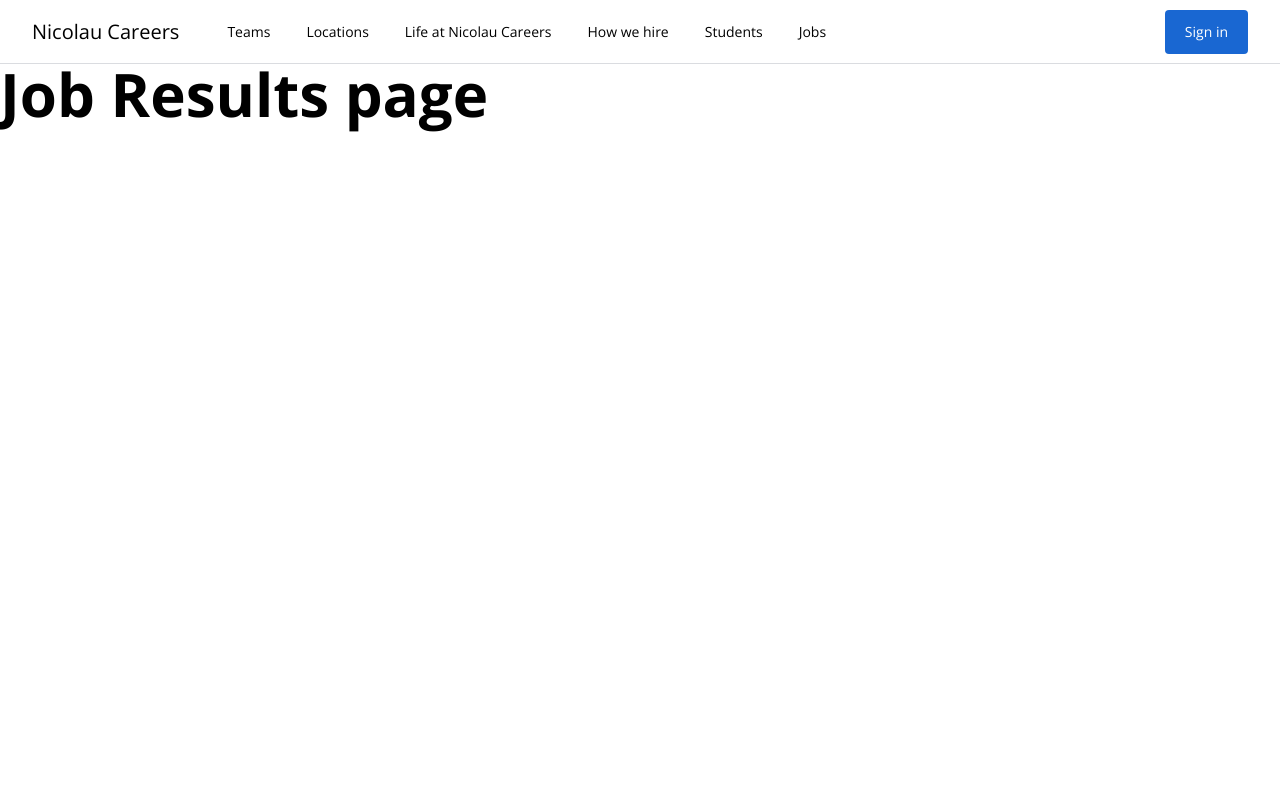
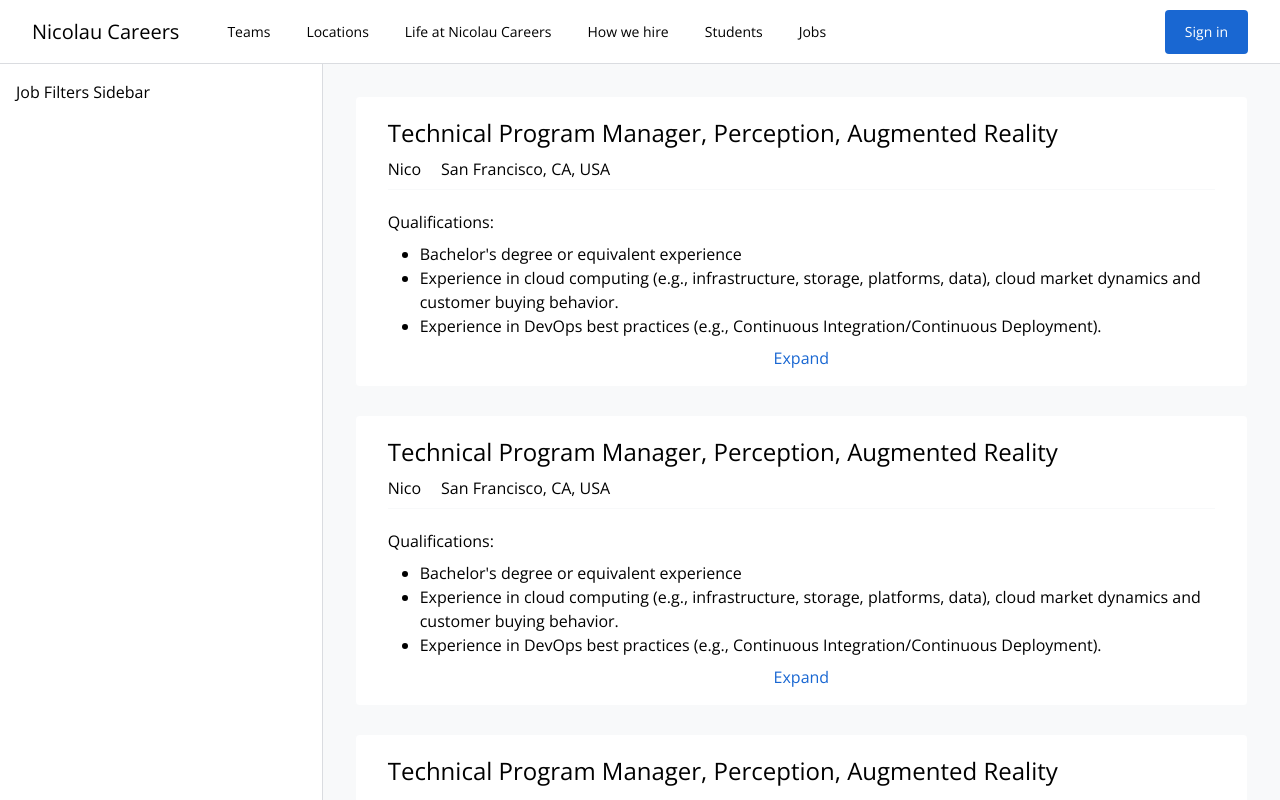
Before and after one commit to Rafael-Nicolau/job-search-revisited, a Vue app: page /#/jobs/results in a window 1280 px wide. Shown: the top 800 px of the page. Built offline with nearby package versions, Linux system fonts and the light colour scheme.

Commit message:
Add JobListing and JobListings misc config

```diff
--- /dev/null
+++ b/src/components/JobResults/JobFilterSidebar/JobFiltersSidebar.vue
@@ -0,0 +1,13 @@
+<template>
+  <div
+    class="flex w-96 flex-col border-r border-solid border-brand-gray-1 bg-white p-4"
+  >
+    Job Filters Sidebar
+  </div>
+</template>
+
+<script>
+export default {
+  name: 'JobFiltersSidebar',
+};
+</script>
--- /dev/null
+++ b/src/components/JobResults/JobListing.vue
@@ -0,0 +1,56 @@
+<template>
+  <li class="mb-7">
+    <router-link
+      to="/jobs/results/1"
+      class="mx-auto block rounded border border-solid border-brand-gray-2 bg-white hover:shadow-gray"
+    >
+      <div class="mx-8 border-b border-solid border-brand-gray-2 pt-5 pb-2">
+        <h2 class="mb-2 text-2xl">
+          Technical Program Manager, Perception, Augmented Reality
+        </h2>
+
+        <div class="flex flex-row align-middle">
+          <div class="mr-5">
+            <span>Nico</span>
+          </div>
+
+          <div>
+            <span>San Francisco, CA, USA</span>
+          </div>
+        </div>
+      </div>
+
+      <div class="px-8 py-4">
+        <div>
+          <h3 class="mt-1 mb-2">Qualifications:</h3>
+          <div>
+            <ul class="list-disc pl-8">
+              <li>Bachelor's degree or equivalent experience</li>
+              <li>
+                Experience in cloud computing (e.g., infrastructure, storage,
+                platforms, data), cloud market dynamics and customer buying
+                behavior.
+              </li>
+              <li>
+                Experience in DevOps best practices (e.g., Continuous
+                Integration/Continuous Deployment).
+              </li>
+            </ul>
+          </div>
+        </div>
+
+        <div class="mt-2 text-center">
+          <router-link to="/jobs/results/1" class="text-brand-blue-1"
+            >Expand</router-link
+          >
+        </div>
+      </div>
+    </router-link>
+  </li>
+</template>
+
+<script>
+export default {
+  name: 'JobListing',
+};
+</script>
--- /dev/null
+++ b/src/components/JobResults/JobListings.vue
@@ -0,0 +1,19 @@
+<template>
+  <main class="flex-auto bg-brand-gray-2 p-8">
+    <ol>
+      <job-listing />
+      <job-listing />
+      <job-listing />
+    </ol>
+  </main>
+</template>
+
+<script>
+import JobListing from './JobListing.vue';
+export default {
+  name: 'JobListings',
+  components: {
+    JobListing,
+  },
+};
+</script>
--- a/src/views/JobResultsView.vue
+++ b/src/views/JobResultsView.vue
@@ -1,9 +1,18 @@
 <template>
-  <h1 class="text-6xl font-bold">Job Results page</h1>
+  <div class="flex w-full flex-row flex-nowrap">
+    <job-filters-sidebar />
+    <job-listings />
+  </div>
 </template>
 
 <script>
+import JobFiltersSidebar from '../components/JobResults/JobFilterSidebar/JobFiltersSidebar.vue';
+import JobListings from '../components/JobResults/JobListings.vue';
 export default {
   name: 'JobResultsView',
+  components: {
+    JobFiltersSidebar,
+    JobListings,
+  },
 };
 </script>
--- a/tailwind.config.js
+++ b/tailwind.config.js
@@ -18,6 +18,7 @@
       },
       boxShadow: {
         blue: '0 0 3px 3px #4285f4',
+        gray: '0 1px 3px 0 rgba(60, 64, 67, .3)',
       },
     },
   },
--- a/vite.config.js
+++ b/vite.config.js
@@ -5,12 +5,12 @@
 
 // https://vitejs.dev/config/
 export default defineConfig({
+  plugins: [vue()],
   test: {
     environment: 'jsdom',
     globals: true,
     setupFiles: ['./tests/setup.js'],
   },
-  plugins: [vue()],
   resolve: {
     alias: {
       '@': fileURLToPath(new URL('./src', import.meta.url)),
```
